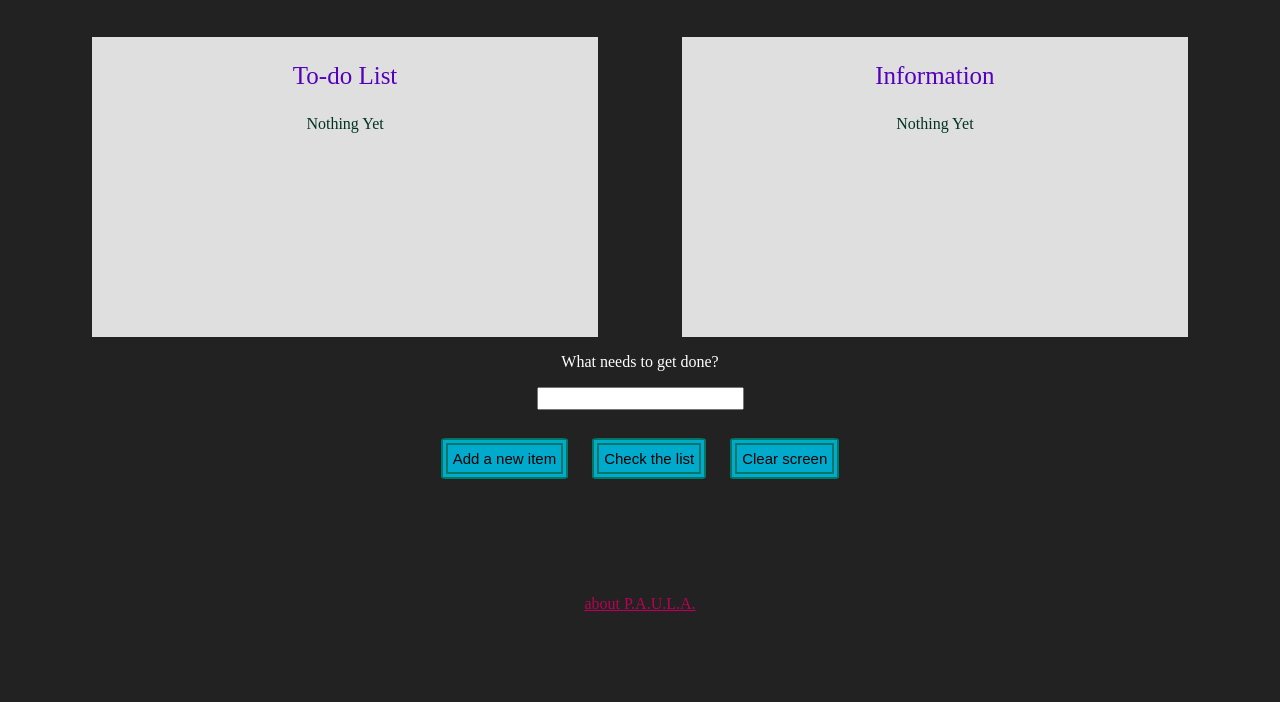
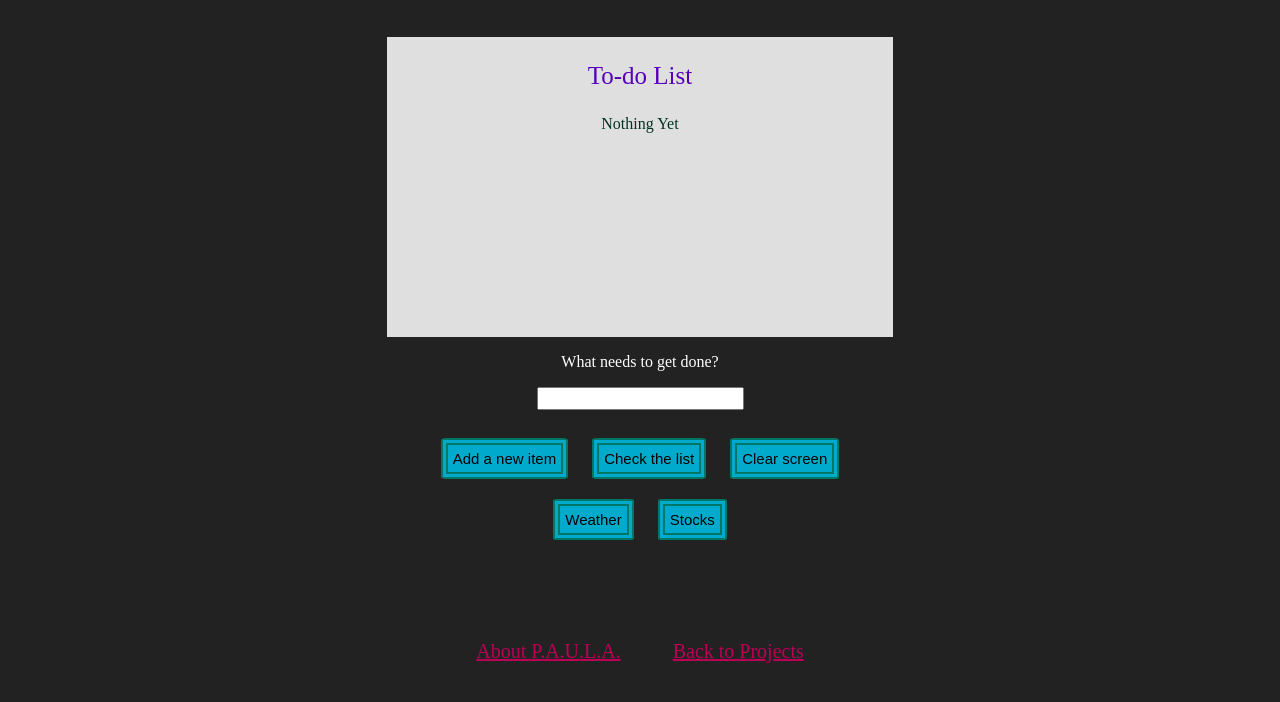
Before and after one commit to Jayj30pro/P.A.U.L.A., a plain HTML site: page P.A.U.L.A./index.html in a window 1280 px wide. Shown: the part 90-792 px from the top of the page. Drawn offline with Linux system fonts and the light colour scheme.

Commit message:
Add files via upload (#9)

```diff
--- a/P.A.U.L.A./index.html
+++ b/P.A.U.L.A./index.html
@@ -27,7 +27,9 @@ Appointments
             }
             a {
                 color: #B05;
+                font-size: 20px;
             }
+
 
             #main-window {
                 width: 100%;
@@ -43,19 +45,11 @@ Appointments
             color: #032;
            }
 
-           #work-area {
-            height: 300px;
-            width: 40%;
-            background-color: #dfdfdf;
-            color: #032;
-           }
 
            #to-do{
             font-size: 15px;
            }
-           #about-app {
-            font-size: 16px;
-           }
+
            .title{
             font-size: 25px;
             color: #50B;
@@ -73,17 +67,13 @@ Appointments
     </head>
     <body>
         <header>
-            <p align="center">Hi I'm Paula</p>
+            <p align="center" id="message">Hi I'm Paula</p>
         </header>
         <div align="center">
             <div id="main-window">
                 <div id="list-area">
                     <p class="title"> To-do List</p>
                     <p id="contents"> Nothing Yet </p>
-                </div>
-                <div id="work-area">
-                    <p class="title"> Information</p>
-                    <p id="info"> Nothing Yet </p>
                 </div>
             </div>
             <p> What needs to get done? </p>
@@ -92,22 +82,37 @@ Appointments
             <button onclick="addList()"> Add a new item </button>
             <button onclick="getList()"> Check the list </button>
             <button onclick="clearScreen()"> Clear screen </button>
+            <br/>
+            <a href="https://www.google.com/search?q=weather+colorado+springs&oq=weather+colorado+springs&aqs=chrome..69i57.4313j0j7&sourceid=chrome&ie=UTF-8" target="_blank"><button> Weather </button></a>
+            <button onclick="stocks()"> Stocks </button>
         </div>
         <br/><br/><br/><br/><br/>
-        <a href="about.html"> <p align="center" id="about-app"> about P.A.U.L.A.</p></a>
+        <div id="links" align="center">
+            <a href="about.html" id="about-app"> About P.A.U.L.A.</a>&emsp;&emsp;&emsp;
+            <a id="back" href="../projects.html" align="right"> Back to Projects </a>
+        </div>
         <script>
 
             let doList = [];
             let onScreen = document.getElementById("contents");
             let doIt = document.getElementById("to-do");
+            let speak = document.getElementById("message");
 
             function clearScreen() {
                 onScreen.innerHTML = "";
             }
 
+            function stocks() {
+                onScreen.innerHTML = "Buy low and sell high";
+            }
+
+            function emptyInput() {
+                onScreen.innerHTML = "I don't see anything";  //retrun if empty
+            }
+
             function addList() {
                 if (doIt.value == "") {
-                    onScreen.innerHTML = "I don't see anything"; //if blank
+                    emptyInput(); //if blank
                 }
 
                 else {
```
